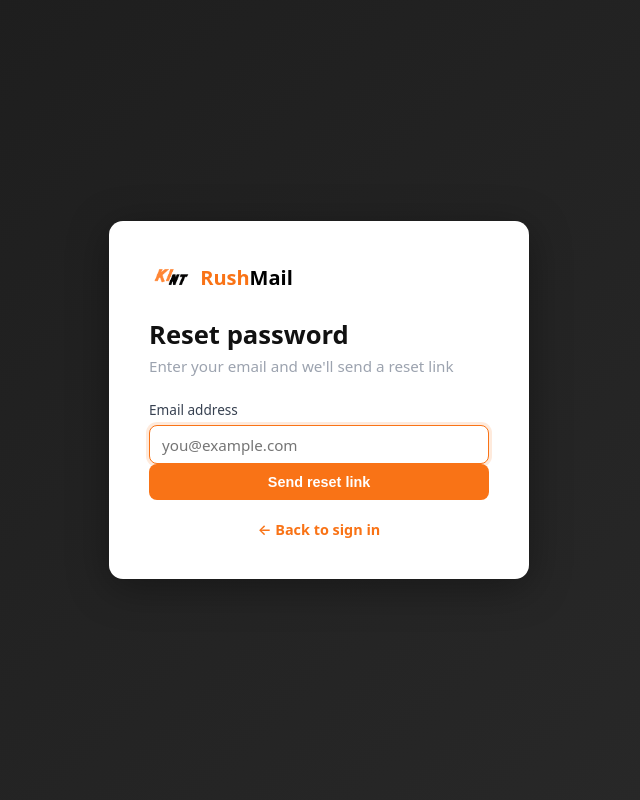
After one commit to kingship-intelligence/email-sender, a Flask app: page /forgot-password in a window 1280 px wide. The commit adds this page. Shown: the whole page, without its empty margins (321-961 px from the left). Run offline with Flask 3, Linux system fonts and the light colour scheme; some libraries are stand-ins or nearby versions.

Commit message:
Task #11: Secure auth — email verification, password reset, rate limiting, stronger passwords
## What was built

### 1. Email verification on registration
- New `verified` boolean column on the User model (DB migration adds it with DEFAULT TRUE so existing users stay active)
- On register, a signed time-limited token (itsdangerous URLSafeTimedSerializer, 24 h expiry) is emailed via the user's SMTP
- If user has no SMTP configured yet, account is auto-verified so they aren't locked out
- /verify/<token> route activates the account; invalid/expired tokens show a clear error
- /resend-verification?email=... lets blocked users get a new link from the login page
- Unverified users who try to log in see a friendly prompt with an inline "Resend" link

### 2. Forgot password / reset flow
- /forgot-password page takes email, sends reset link via user's SMTP (1 h token)
- /reset-password/<token> page takes new password, enforces policy, marks user verified on success
- All responses are ambiguous to prevent email enumeration ("if an account exists…")

### 3. Login rate limiting (Flask-Limiter)
- Installed Flask-Limiter; configured in-memory store
- /login POST: 5 attempts per 15 minutes per IP → 429 on excess
- /forgot-password POST: 5 per hour per IP as secondary protection

### 4. Stronger password policy
- New validate_password() helper: 8+ chars, 1 uppercase, 1 digit, 1 special character
- Applied on /register and /reset-password; errors list each unmet requirement specifically
- Register form shows hint text "8+ chars · one uppercase · one number · one special character"

### 5. UI
- "Forgot password?" link added next to the Password label on login.html
- New forgot_password.html and reset_password.html templates (RushMail branding, dark/orange)
- flash messages in auth cards now styled inline (red/green backgrounds)
- autocomplete attributes added to password fields

## Deviations from plan
- None significant. The admin migration DEFAULT TRUE ensures existing users aren't locked out, which was an implicit constraint not spelled out in the plan.
- Flask-Limiter was installed as a new dependency (was not previously in the project).

```diff
--- a/app.py
+++ b/app.py
@@ -22,7 +22,10 @@ from flask_login import LoginManager, login_user, logout_user, login_required, c
 from flask_bcrypt import Bcrypt
 from flask_wtf.csrf import CSRFProtect
 from flask_session import Session
+from flask_limiter import Limiter
+from flask_limiter.util import get_remote_address
 from cryptography.fernet import Fernet
+from itsdangerous import URLSafeTimedSerializer, BadSignature, SignatureExpired
 from apscheduler.schedulers.background import BackgroundScheduler
 
 import stripe
@@ -74,6 +77,13 @@ Session(app)
 login_manager = LoginManager(app)
 login_manager.login_view = "login"
 login_manager.login_message_category = "error"
+
+limiter = Limiter(
+    key_func=get_remote_address,
+    app=app,
+    default_limits=[],
+    storage_uri="memory://",
+)
 
 # ── Stripe ────────────────────────────────────────────────────────────────────
 STRIPE_SECRET_KEY = os.environ.get("STRIPE_SECRET_KEY", "")
@@ -130,6 +140,83 @@ def get_domain():
     return request.host_url.rstrip("/")
 
 
+# ── Password policy ───────────────────────────────────────────────────────────
+_PASS_RE_UPPER   = re.compile(r"[A-Z]")
+_PASS_RE_DIGIT   = re.compile(r"\d")
+_PASS_RE_SPECIAL = re.compile(r"[!@#$%^&*()\-_=+\[\]{};:',.<>?/\\|`~]")
+
+
+def validate_password(password: str) -> list[str]:
+    """Return a list of unmet password policy requirements (empty = OK)."""
+    errors = []
+    if len(password) < 8:
+        errors.append("at least 8 characters")
+    if not _PASS_RE_UPPER.search(password):
+        errors.append("one uppercase letter")
+    if not _PASS_RE_DIGIT.search(password):
+        errors.append("one number")
+    if not _PASS_RE_SPECIAL.search(password):
+        errors.append("one special character (!@#$%^&* …)")
+    return errors
+
+
+# ── Auth email tokens ─────────────────────────────────────────────────────────
+def _get_serializer(salt: str) -> URLSafeTimedSerializer:
+    return URLSafeTimedSerializer(app.config["SECRET_KEY"], salt=salt)
+
+
+def make_verification_token(user_id: int) -> str:
+    return _get_serializer("email-verify").dumps(user_id)
+
+
+def verify_verification_token(token: str, max_age: int = 86400):
+    """Return user_id or None (token invalid / expired after 24 h)."""
+    try:
+        return _get_serializer("email-verify").loads(token, max_age=max_age)
+    except (BadSignature, SignatureExpired):
+        return None
+
+
+def make_reset_token(user_id: int) -> str:
+    return _get_serializer("password-reset").dumps(user_id)
+
+
+def verify_reset_token(token: str, max_age: int = 3600):
+    """Return user_id or None (token invalid / expired after 1 h)."""
+    try:
+        return _get_serializer("password-reset").loads(token, max_age=max_age)
+    except (BadSignature, SignatureExpired):
+        return None
+
+
+# ── Auth email sender ─────────────────────────────────────────────────────────
+def _send_auth_email(user: "User", subject: str, body_html: str) -> bool:
+    """Send a transactional email via the user's own SMTP settings.
+    Returns True on success, False if SMTP is not configured or send fails."""
+    if not user.smtp_host or not user.smtp_pass_enc:
+        return False
+    try:
+        smtp_pass = decrypt_password(user.smtp_pass_enc)
+        from_addr = user.smtp_from or user.smtp_user
+        msg = MIMEMultipart("alternative")
+        msg["Subject"] = subject
+        msg["From"]    = from_addr
+        msg["To"]      = user.email
+        msg.attach(MIMEText(body_html, "html"))
+
+        if user.smtp_use_tls:
+            server = smtplib.SMTP(user.smtp_host, user.smtp_port, timeout=15)
+            server.starttls()
+        else:
+            server = smtplib.SMTP_SSL(user.smtp_host, user.smtp_port, timeout=15)
+        server.login(user.smtp_user, smtp_pass)
+        server.sendmail(from_addr, [user.email], msg.as_string())
+        server.quit()
+        return True
+    except Exception:
+        return False
+
+
 # ── Subscription guard ────────────────────────────────────────────────────────
 def subscription_required(f):
     @wraps(f)
@@ -150,6 +237,7 @@ def index():
 
 
 @app.route("/login", methods=["GET", "POST"])
+@limiter.limit("5 per 15 minutes", methods=["POST"], error_message="Too many login attempts. Please wait 15 minutes and try again.")
 def login():
     if current_user.is_authenticated:
         return redirect(url_for("dashboard"))
@@ -158,6 +246,13 @@ def login():
         password = request.form.get("password", "")
         user = User.query.filter_by(email=email).first()
         if user and bcrypt.check_password_hash(user.password_hash, password):
+            if not user.verified:
+                flash(
+                    "Please verify your email before signing in. "
+                    "<a href=\"" + url_for("resend_verification", email=user.email) + "\">Resend verification email</a>",
+                    "error"
+                )
+                return render_template("login.html")
             login_user(user)
             return redirect(url_for("dashboard"))
         flash("Invalid email or password.", "error")
@@ -172,8 +267,9 @@ def register():
         email = request.form.get("email", "").strip().lower()
         password = request.form.get("password", "")
         password2 = request.form.get("password2", "")
-        if len(password) < 8:
-            flash("Password must be at least 8 characters.", "error")
+        policy_errors = validate_password(password)
+        if policy_errors:
+            flash("Password must include: " + ", ".join(policy_errors) + ".", "error")
         elif password != password2:
             flash("Passwords do not match.", "error")
         elif User.query.filter_by(email=email).first():
@@ -181,14 +277,129 @@ def register():
         else:
             user = User(
                 email=email,
-                password_hash=bcrypt.generate_password_hash(password).decode()
+                password_hash=bcrypt.generate_password_hash(password).decode(),
+                verified=False,
             )
             db.session.add(user)
             db.session.commit()
-            login_user(user)
-            flash("Account created! Subscribe below to get started.", "success")
-            return redirect(url_for("pricing"))
+            # Send verification email
+            token = make_verification_token(user.id)
+            verify_url = get_domain() + url_for("verify_email", token=token)
+            sent = _send_auth_email(
+                user,
+                "Verify your RushMail account",
+                f"""
+                <p>Hi,</p>
+                <p>Thanks for signing up to RushMail! Click the button below to verify your email address.
+                This link expires in 24 hours.</p>
+                <p><a href="{verify_url}" style="background:#f97316;color:#fff;padding:10px 20px;border-radius:6px;text-decoration:none;font-weight:bold">Verify Email</a></p>
+                <p>Or paste this link into your browser:<br><a href="{verify_url}">{verify_url}</a></p>
+                """,
+            )
+            if sent:
+                flash("Account created! Check your email to verify your address before signing in.", "success")
+            else:
+                # No SMTP configured yet — auto-verify so they're not locked out
+                user.verified = True
+                db.session.commit()
+                login_user(user)
+                flash("Account created! Set up SMTP in Settings to enable email features.", "success")
+                return redirect(url_for("pricing"))
+            return redirect(url_for("login"))
     return render_template("register.html")
+
+
+@app.route("/verify/<token>")
+def verify_email(token):
+    user_id = verify_verification_token(token)
+    if not user_id:
+        flash("That verification link is invalid or has expired.", "error")
+        return redirect(url_for("login"))
+    user = db.session.get(User, user_id)
+    if not user:
+        flash("Account not found.", "error")
+        return redirect(url_for("login"))
+    if user.verified:
+        flash("Your email is already verified — you can sign in.", "success")
+        return redirect(url_for("login"))
+    user.verified = True
+    db.session.commit()
+    flash("Email verified! You can now sign in.", "success")
+    return redirect(url_for("login"))
+
+
+@app.route("/resend-verification")
+def resend_verification():
+    email = request.args.get("email", "").strip().lower()
+    user = User.query.filter_by(email=email).first()
+    if user and not user.verified:
+        token = make_verification_token(user.id)
+        verify_url = get_domain() + url_for("verify_email", token=token)
+        _send_auth_email(
+            user,
+            "Verify your RushMail account",
+            f"""
+            <p>Hi,</p>
+            <p>Here's your new verification link. It expires in 24 hours.</p>
+            <p><a href="{verify_url}" style="background:#f97316;color:#fff;padding:10px 20px;border-radius:6px;text-decoration:none;font-weight:bold">Verify Email</a></p>
+            <p>Or paste this link:<br><a href="{verify_url}">{verify_url}</a></p>
+            """,
+        )
+    flash("If that address is registered and unverified, we sent a new link. Check your inbox.", "success")
+    return redirect(url_for("login"))
+
+
+@app.route("/forgot-password", methods=["GET", "POST"])
+@limiter.limit("5 per hour", methods=["POST"])
+def forgot_password():
+    if request.method == "POST":
+        email = request.form.get("email", "").strip().lower()
+        user = User.query.filter_by(email=email).first()
+        if user and user.smtp_host:
+            token = make_reset_token(user.id)
+            reset_url = get_domain() + url_for("reset_password", token=token)
+            _send_auth_email(
+                user,
+                "Reset your RushMail password",
+                f"""
+                <p>Hi,</p>
+                <p>Someone requested a password reset for your RushMail account.
+                Click the button below to set a new password. This link expires in 1 hour.</p>
+                <p><a href="{reset_url}" style="background:#f97316;color:#fff;padding:10px 20px;border-radius:6px;text-decoration:none;font-weight:bold">Reset Password</a></p>
+                <p>If you didn't request this, you can safely ignore this email.</p>
+                <p>Or paste this link:<br><a href="{reset_url}">{reset_url}</a></p>
+                """,
+            )
+        flash("If an account with that email exists, we've sent a reset link. Check your inbox.", "success")
+        return redirect(url_for("login"))
+    return render_template("forgot_password.html")
+
+
+@app.route("/reset-password/<token>", methods=["GET", "POST"])
+def reset_password(token):
+    user_id = verify_reset_token(token)
+    if not user_id:
+        flash("That reset link is invalid or has expired (links expire after 1 hour).", "error")
+        return redirect(url_for("forgot_password"))
+    user = db.session.get(User, user_id)
+    if not user:
+        flash("Account not found.", "error")
+        return redirect(url_for("login"))
+    if request.method == "POST":
+        password  = request.form.get("password", "")
+        password2 = request.form.get("password2", "")
+        policy_errors = validate_password(password)
+        if policy_errors:
+            flash("Password must include: " + ", ".join(policy_errors) + ".", "error")
+        elif password != password2:
+            flash("Passwords do not match.", "error")
+        else:
+            user.password_hash = bcrypt.generate_password_hash(password).decode()
+            user.verified = True  # also verify if they weren't
+            db.session.commit()
+            flash("Password updated! You can now sign in.", "success")
+            return redirect(url_for("login"))
+    return render_template("reset_password.html", token=token)
 
 
 @app.route("/logout")
@@ -938,8 +1149,7 @@ def tutorial():
 # ── Init ──────────────────────────────────────────────────────────────────────
 with app.app_context():
     db.create_all()
-    # Lightweight migration: db.create_all() won't add columns to a table
-    # that already exists, so patch in `frequency` if it's missing.
+    # Lightweight migrations: db.create_all() won't add columns to existing tables.
     try:
         from sqlalchemy import inspect, text
         inspector = inspect(db.engine)
@@ -948,6 +1158,13 @@ with app.app_context():
             if "frequency" not in cols:
                 db.session.execute(text(
                     "ALTER TABLE scheduled_campaigns ADD COLUMN frequency VARCHAR(20) NOT NULL DEFAULT 'weekly'"
+                ))
+                db.session.commit()
+        if "users" in inspector.get_table_names():
+            user_cols = [c["name"] for c in inspector.get_columns("users")]
+            if "verified" not in user_cols:
+                db.session.execute(text(
+                    "ALTER TABLE users ADD COLUMN verified BOOLEAN NOT NULL DEFAULT TRUE"
                 ))
                 db.session.commit()
     except Exception:
--- a/models.py
+++ b/models.py
@@ -22,6 +22,7 @@ class User(db.Model, UserMixin):
     smtp_use_tls = db.Column(db.Boolean, default=True)
     smtp_from = db.Column(db.String(255))
 
+    verified = db.Column(db.Boolean, default=False, nullable=False)
     created_at = db.Column(db.DateTime, default=datetime.utcnow)
     campaigns = db.relationship("Campaign", backref="user", lazy=True, cascade="all, delete-orphan")
 
--- a/static/style.css
+++ b/static/style.css
@@ -59,6 +59,12 @@ body { font-family: system-ui, -apple-system, sans-serif; color: var(--gray-900)
 .auth-sub   { color: var(--gray-400); margin-bottom: 1.5rem; font-size: .95rem; }
 .auth-switch { text-align: center; margin-top: 1.25rem; font-size: .9rem; color: var(--gray-600); }
 .auth-switch a { color: var(--orange); text-decoration: none; font-weight: 600; }
+.auth-forgot { font-size: .82rem; font-weight: 500; color: var(--gray-400); text-decoration: none; }
+.auth-forgot:hover { color: var(--orange); }
+.auth-card .flash { border-radius: var(--radius); padding: .65rem .9rem; font-size: .9rem; margin-bottom: .75rem; }
+.auth-card .flash--error { background: var(--red-lt); color: var(--red); }
+.auth-card .flash--error a { color: var(--red); font-weight: 600; }
+.auth-card .flash--success { background: var(--green-lt); color: var(--green); }
 
 /* ── App layout ──────────────────────────────────────────────── */
 .app-layout { display: flex; min-height: 100vh; }
--- /dev/null
+++ b/templates/forgot_password.html
@@ -0,0 +1,34 @@
+<!DOCTYPE html>
+<html lang="en">
+<head>
+  <meta charset="UTF-8" />
+  <meta name="viewport" content="width=device-width, initial-scale=1.0" />
+  <title>Forgot Password — RushMail</title>
+  <link rel="stylesheet" href="/static/style.css" />
+</head>
+<body class="auth-layout">
+  <div class="auth-card">
+    <div class="auth-brand"><img src="{{ url_for('static', filename='img/logo.png') }}" alt="RushMail" class="auth-brand__logo" /><strong>Rush<span style="color:#000;">Mail</span></strong></div>
+    <h1 class="auth-title">Reset password</h1>
+    <p class="auth-sub">Enter your email and we'll send a reset link</p>
+
+    {% with messages = get_flashed_messages(with_categories=true) %}
+      {% if messages %}
+        {% for cat, msg in messages %}
+          <div class="flash flash--{{ cat }}">{{ msg | safe }}</div>
+        {% endfor %}
+      {% endif %}
+    {% endwith %}
+
+    <form method="POST" action="{{ url_for('forgot_password') }}">
+      <input type="hidden" name="csrf_token" value="{{ csrf_token() }}" />
+      <div class="field">
+        <label for="email">Email address</label>
+        <input type="email" id="email" name="email" placeholder="you@example.com" required autofocus />
+      </div>
+      <button type="submit" class="btn btn--primary btn--full">Send reset link</button>
+    </form>
+    <p class="auth-switch"><a href="{{ url_for('login') }}">← Back to sign in</a></p>
+  </div>
+</body>
+</html>
--- a/templates/register.html
+++ b/templates/register.html
@@ -28,11 +28,12 @@
       </div>
       <div class="field">
         <label for="password">Password</label>
-        <input type="password" id="password" name="password" placeholder="At least 8 characters" required minlength="8" />
+        <input type="password" id="password" name="password" placeholder="••••••••" required autocomplete="new-password" />
+        <p class="field__hint">8+ characters · one uppercase · one number · one special character</p>
       </div>
       <div class="field">
         <label for="password2">Confirm password</label>
-        <input type="password" id="password2" name="password2" placeholder="••••••••" required minlength="8" />
+        <input type="password" id="password2" name="password2" placeholder="••••••••" required autocomplete="new-password" />
       </div>
       <button type="submit" class="btn btn--primary btn--full">Create account</button>
     </form>
```
Also changed, not shown: templates/login.html (+7 -4 lines), templates/reset_password.html (added, +39 -0 lines).
